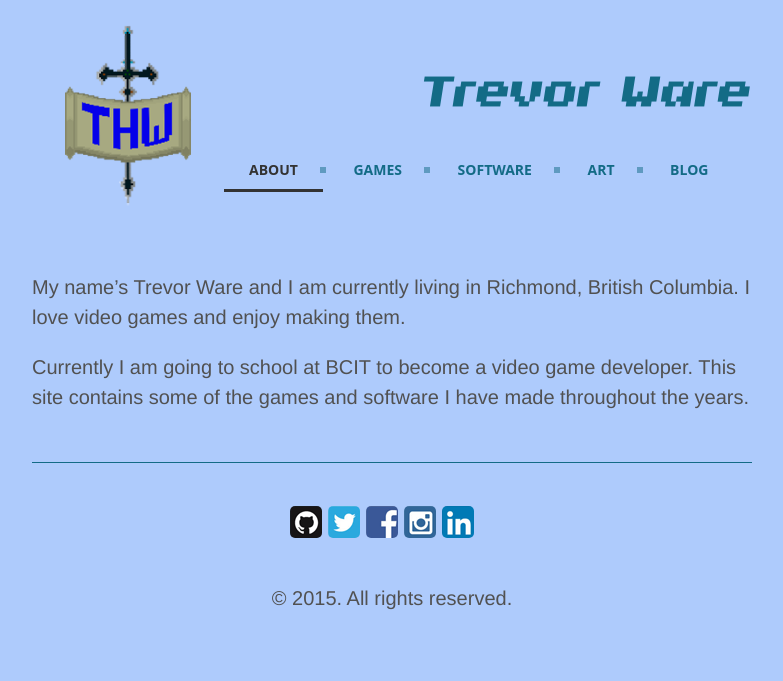
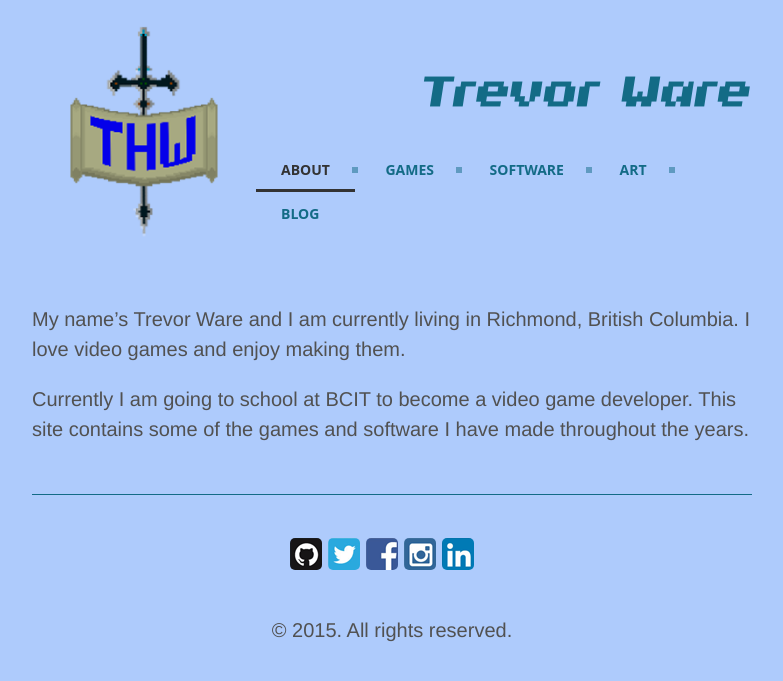
Before and after one commit to twarrre/twarrre.github.io, a Jekyll site: the page built from index.md, in a window 1280 px wide. Shown: the top 681 px of the page, without its empty margins (248-1031 px from the left). Built offline with Jekyll 4.4.1, drawn with Linux system fonts in a browser that asks for light colours.

Commit message:
Resizing image and changing padding.

```diff
--- a/public/css/poole.css
+++ b/public/css/poole.css
@@ -473,8 +473,8 @@ a.pagination-item:hover {
 
  .logo {
   float: left;
-  width:192px;
-  height:192px;
+  width:224px;
+  height:224px;
 }
 
 #sitename{
@@ -530,7 +530,7 @@ a.pagination-item:hover {
   background: #AECBFC;
   width: auto;
   padding-top: 128px;
-  padding-left: 100px;
+  padding-left: 128px;
 }
 #cssmenu ul {
   list-style: none;
@@ -627,6 +627,7 @@ a.pagination-item:hover {
 @media screen and (max-width: 812px) {
   #cssmenu{
     padding-top: 0px;
+    padding-left: 0px;
   }
 
   #cssmenu ul li {
```
